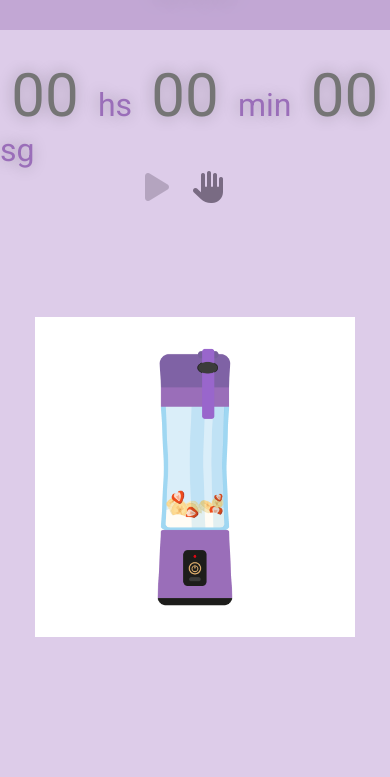
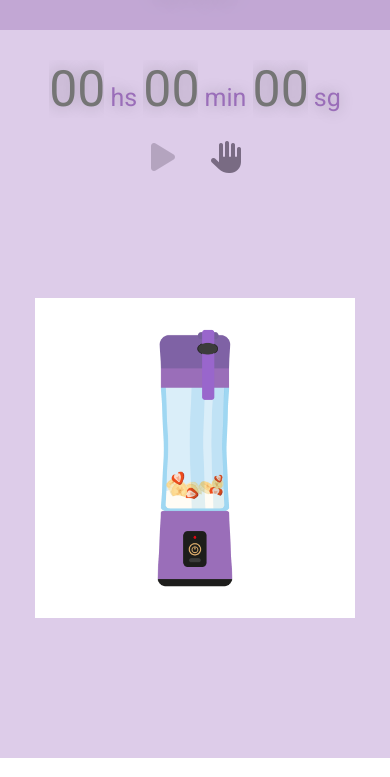
Before and after one commit to celsrami/blender, a plain HTML site: page index.html in a window 390 px wide. Shown: the part 120-897 px from the top of the page. Drawn offline with Linux system fonts and the light colour scheme.

Commit message:
changes mobile version

```diff
--- a/styles/style.css
+++ b/styles/style.css
@@ -52,17 +52,17 @@ body {
 }
 
 .clock {
-    font-size: 32px;
+    font-size: 25px;
     text-shadow: -1px 0px 15px rgba(0, 0, 0, 0.25);
     color: rgb(154 110 185);
 }
 
 .number {
     display: inline-block;
-    width: 90px;
+    width: 55px;
     text-align: center;
     font-family: 'roboto', sans-serif;
-    font-size: 60px;
+    font-size: 50px;
     text-shadow: -1px 0px 15px rgba(8, 7, 7, 0.25);
     border: none;
     color: rgb(78, 76, 76);
@@ -77,7 +77,8 @@ body {
 
 
 .timer-button {
-    margin-right: 20px;
+    width: 60px;
+    height: 60px;
     color: rgb(121, 107, 131);
     font-size: 32px;
     font-weight: 700;
@@ -86,6 +87,14 @@ body {
     cursor: pointer;
     background-color: transparent;
     margin-bottom: 20px;
+    margin-top: 10px;
+}
+
+.timer-button:hover {
+    box-shadow: inset 0 0 20px rgba(136, 14, 250, 0.5), 0 0 20px rgba(35, 35, 36, 0.4);
+    outline-color: rgba(49, 138, 172, 0);
+    outline-offset: 80px;
+    text-shadow: 1px 1px 6px #fff;
 }
 
 
```
